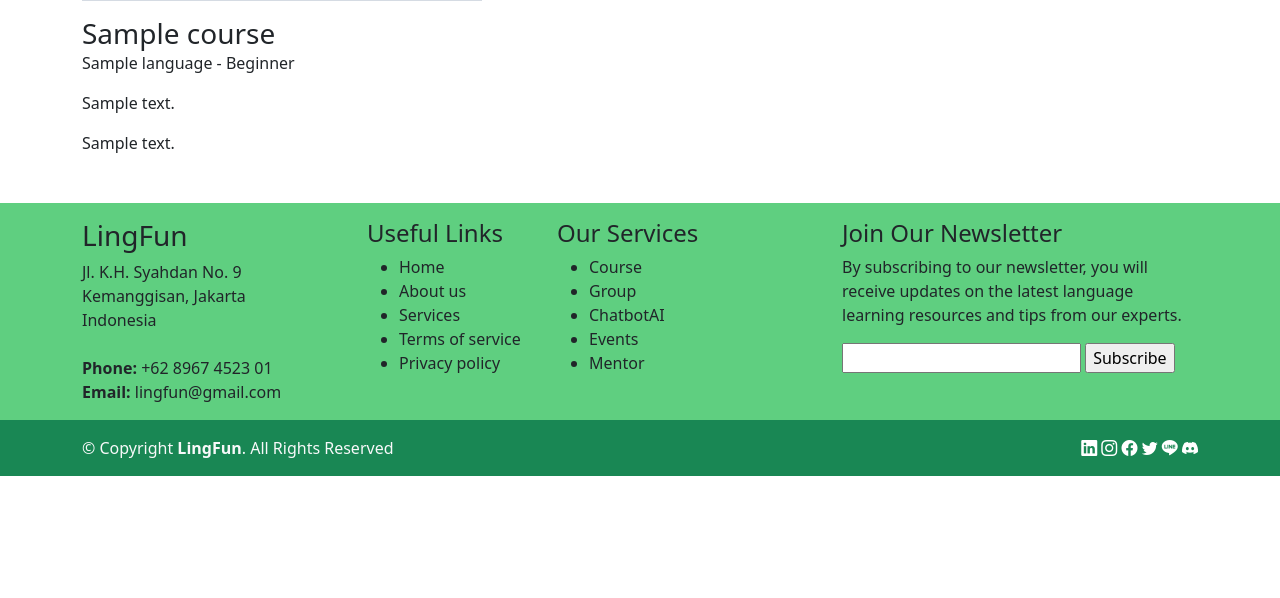
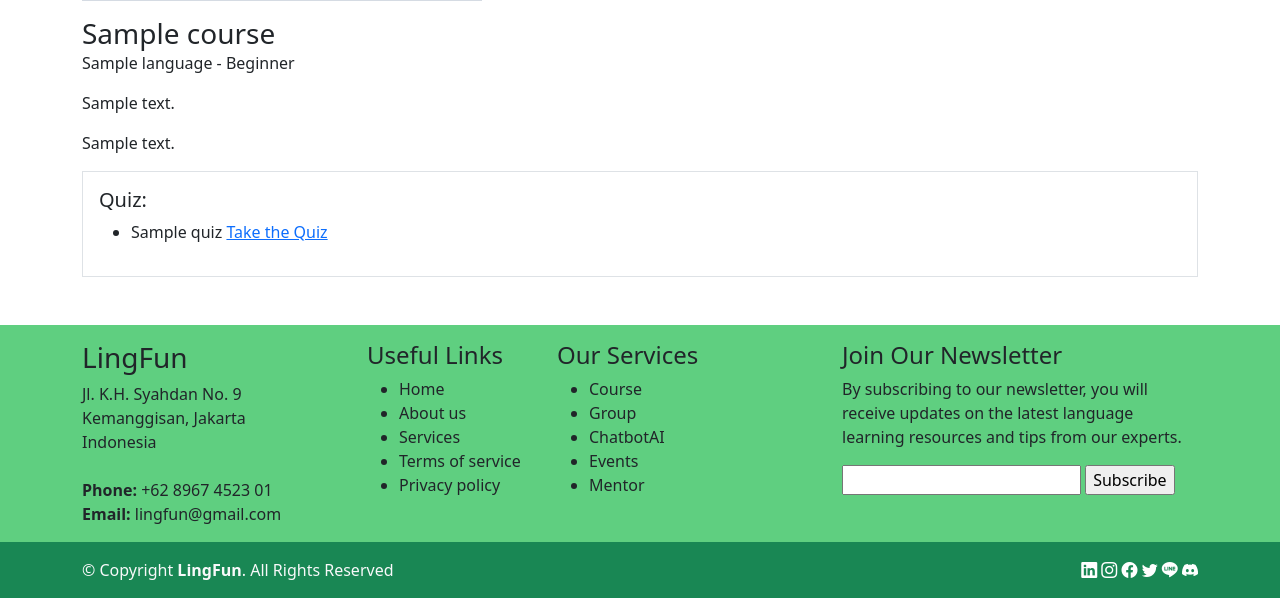
Before and after one commit to Penk13/LingFun, a Django app: page /courses/1/ in a window 1280 px wide. Shown: the part 403-1001 px from the top of the page. Before the commit the page ends 879 px from the top, so only its background shows below. Run offline with Django 3.2, Linux system fonts and the light colour scheme; a user stored in the database is signed in; tables that the repository leaves empty hold one stand-in row (values such as "Sample post"); grey boxes marked "Sample" are stand-in pictures; some libraries are stand-ins or nearby versions.

Commit message:
enroll course and take a quiz

```diff
--- a/base/urls.py
+++ b/base/urls.py
@@ -19,7 +19,7 @@ from django.conf import settings
 from django.conf.urls.static import static
 
 from core.views import home, about_us, services, terms_of_service, privacy_policy, profile
-from course.views import courses, course
+from course.views import courses, course, enroll, quiz
 from group.views import groups, group
 
 urlpatterns = [
@@ -35,6 +35,8 @@ urlpatterns = [
 
     path('courses/', courses, name='courses'),
     path('courses/<int:pk>/', course, name='course'),
+    path('courses/enroll/<int:pk>/', enroll, name='enroll'),
+    path('courses/quiz/<int:pk>/', quiz, name='quiz'),
 
     path('groups/', groups, name='groups'),
     path('group/<int:pk>/', group, name='group'),
--- a/course/admin.py
+++ b/course/admin.py
@@ -1,6 +1,8 @@
 from django.contrib import admin
-from .models import Language, Course, UserCourse
+from .models import Language, Course, UserCourse, Quiz, UserQuiz
 
 admin.site.register(Language)
 admin.site.register(Course)
 admin.site.register(UserCourse)
+admin.site.register(Quiz)
+admin.site.register(UserQuiz)
--- a/course/models.py
+++ b/course/models.py
@@ -1,5 +1,6 @@
 from django.db import models
 from django.contrib.auth.models import User
+from django.core.validators import MinValueValidator, MaxValueValidator
 
 
 DIFFICULTY = (
@@ -33,8 +34,32 @@ class Course(models.Model):
 class UserCourse(models.Model):
     user = models.ForeignKey(User, on_delete=models.CASCADE)
     course = models.ForeignKey(Course, on_delete=models.CASCADE)
-    is_completed = models.BooleanField(default=False)
     enrolled_date = models.DateTimeField(auto_now_add=True)
 
     def __str__(self):
-        return self.course + " - " + self.user.username
+        return self.course.title + " - " + self.user.username
+
+
+class Quiz(models.Model):
+    course = models.ForeignKey(Course, on_delete=models.CASCADE)
+    name = models.CharField(max_length=255, blank=False)
+    question = models.TextField(blank=False)
+    date_created = models.DateTimeField(auto_now_add=True)
+
+    def __str__(self):
+        return self.name
+
+
+class UserQuiz(models.Model):
+    user = models.ForeignKey(User, on_delete=models.CASCADE)
+    quiz = models.ForeignKey(Quiz, on_delete=models.CASCADE)
+    answer = models.TextField(blank=True)
+    is_finished = models.BooleanField(default=False)
+    score = models.IntegerField(null=True, blank=True, validators=[
+        MinValueValidator(0, message='Score cannot be less than 0.'),
+        MaxValueValidator(100, message='Score cannot be greater than 100.')
+    ])
+    date_created = models.DateTimeField(auto_now_add=True)
+
+    def __str__(self):
+        return self.quiz.name + " - " + self.user.username
--- a/course/views.py
+++ b/course/views.py
@@ -1,5 +1,7 @@
-from django.shortcuts import render, get_object_or_404
-from .models import Course
+from django.shortcuts import render, get_object_or_404, redirect
+from django.contrib.auth.decorators import login_required
+from .models import Course, UserCourse, Quiz, UserQuiz
+from .forms import UserQuizForm
 
 
 def courses(request):
@@ -11,7 +13,54 @@ def courses(request):
 
 def course(request, pk):
     course = get_object_or_404(Course, pk=pk)
+    quizzes = Quiz.objects.filter(course=course)
+    user = request.user
+    try:
+        user_course = UserCourse.objects.get(course=course, user=user)
+    except:
+        user_course = False
+
     context = {
         "course": course,
+        "user_course": user_course,
+        "quizzes": quizzes,
     }
     return render(request, "course/course.html", context)
+
+@login_required
+def enroll(request, pk):
+    course = get_object_or_404(Course, pk=pk)
+    user = request.user
+    try:
+        user_course = UserCourse.objects.get(course=course, user=user)
+    except:
+        user_course = False
+
+    if not user_course:
+        UserCourse.objects.create(user=user, course=course)
+    return redirect("course", pk=pk)
+
+@login_required
+def quiz(request, pk):
+    quiz = get_object_or_404(Quiz, pk=pk)
+    user = request.user
+    try:
+        user_quiz = UserQuiz.objects.get(user=user, quiz=quiz)
+    except:
+        UserQuiz.objects.create(user=user, quiz=quiz)
+        user_quiz = UserQuiz.objects.get(user=user, quiz=quiz)
+    form = UserQuizForm(instance=user_quiz)
+    if request.method == "POST":
+        form = UserQuizForm(request.POST)
+        if form.is_valid():
+            user_quiz.answer = form.cleaned_data["answer"]
+            user_quiz.is_finished = True
+            user_quiz.save()
+            return redirect("course", quiz.course.pk)
+
+    context = {
+        "quiz": quiz,
+        "form": form,
+        "user_quiz": user_quiz,
+    }
+    return render(request, "course/quiz.html", context)
--- a/templates/course/course.html
+++ b/templates/course/course.html
@@ -8,6 +8,23 @@
     <h3 class="mb-0 mt-3">{{ course.title }}</h3>
     <span>{{ course.language }} - {{ course.difficulty|lower|capfirst }}</span>
     <p class="my-3">{{ course.description }}</p>
+
+    {% if user_course %}
     <p class="my-3">{{ course.content }}</p>
+
+    <div class="border p-3">
+        <h5>Quiz:</h5>
+        <ul>
+            {% for quiz in quizzes %}
+            <li>
+                {{ quiz.name }} <a href="{% url 'quiz' quiz.pk %}">Take the Quiz</a>
+            </li>
+            {% endfor %}
+        </ul>
+    </div>
+
+    {% else %}
+    <a class="btn btn-lg text-light fw-bold" style="background-color: #5fcf80;" href="{% url 'enroll' course.pk %}">Enroll</a>
+    {% endif %}
 </div>
 {% endblock content %}
```
Also changed, not shown: course/forms.py (added, +15 -0 lines), templates/course/quiz.html (added, +23 -0 lines), course/migrations/0003_auto_20230526_1608.py (added).
